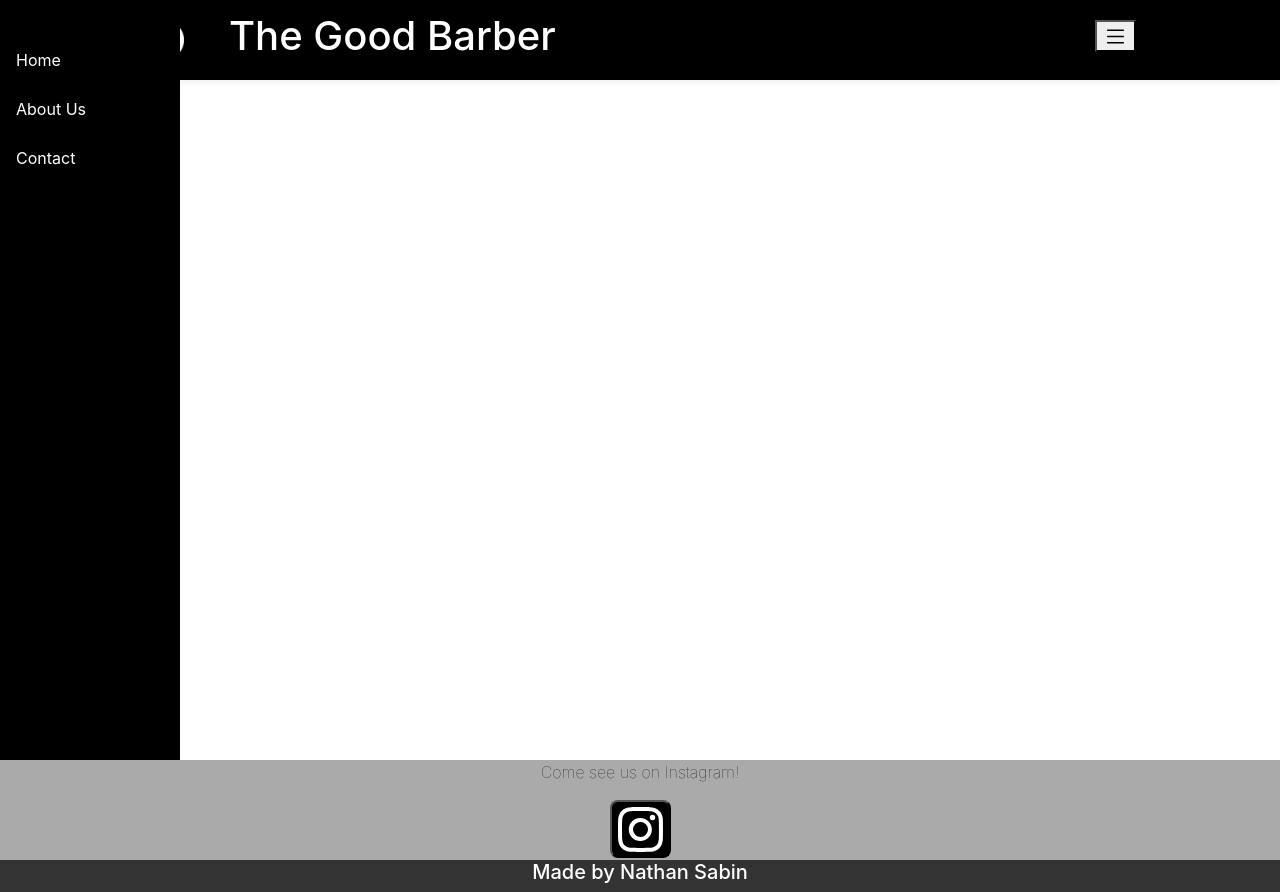
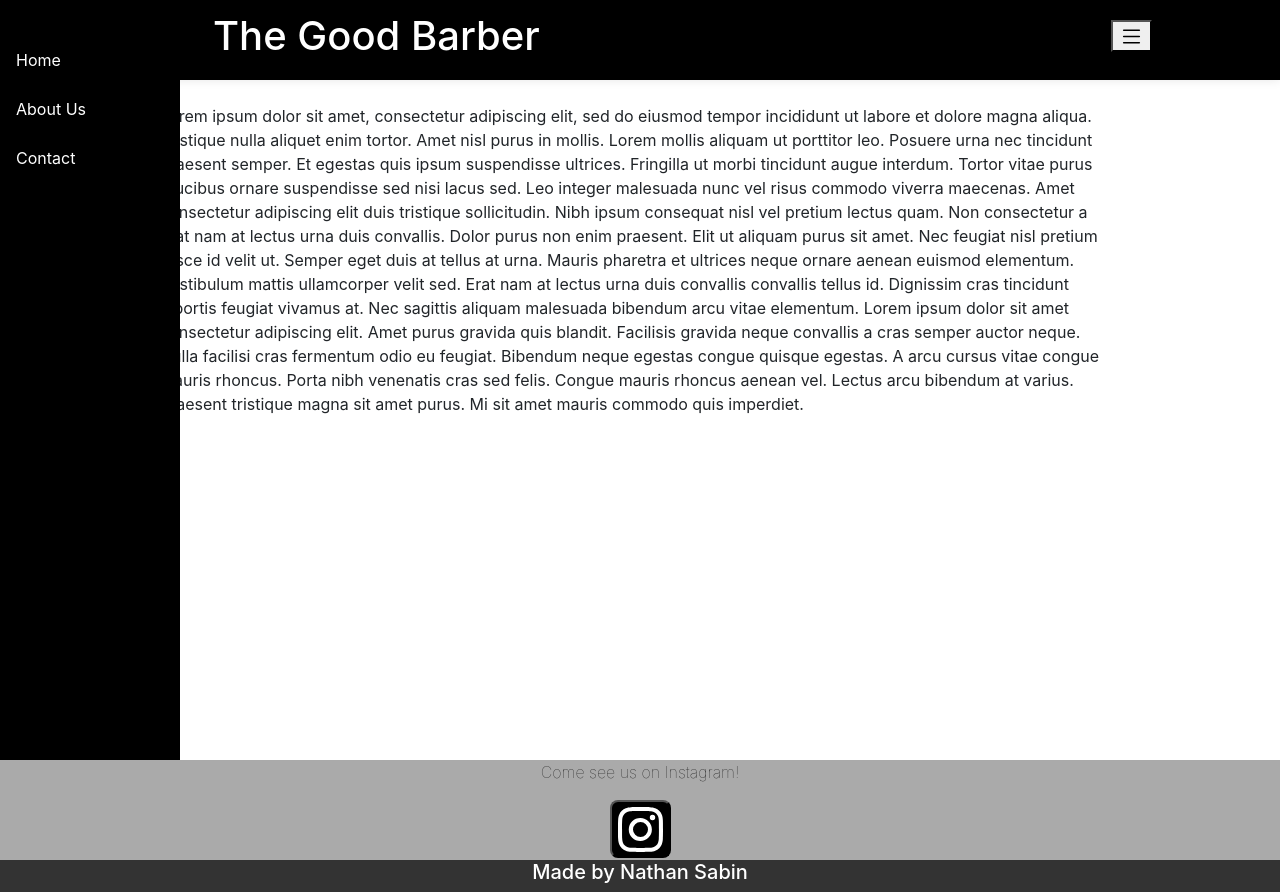
Before and after one commit to nathansabin/Good-Barber, a React (Create React App) app: page /about in a window 1280 px wide. Built offline with nearby package versions, Linux system fonts and the light colour scheme; the HTML template or start-up script is replaced by a standard one.

Commit message:
fixed header bug

```diff
--- a/src/components/header/header.css
+++ b/src/components/header/header.css
@@ -3,8 +3,9 @@
     height: 80px;
     background-color: black;
     color: white;
-    box-shadow: 0 0 10px rgba(0, 0, 0, 0.1); /* Add a box shadow if needed */
-    padding: 20px;
+    box-shadow: 0 0 10px rgba(0, 0, 0, 0.1);
+    padding-bottom: 20px;
+    padding-top: 20px;
 }
 
 .header-content {
--- a/src/pages/about/about.css
+++ b/src/pages/about/about.css
@@ -0,0 +1,5 @@
+.about-container {
+    width: 75%;
+    margin: auto auto;
+    line-height: 1.5;
+}
--- a/src/pages/about/index.js
+++ b/src/pages/about/index.js
@@ -3,8 +3,13 @@ import './about.css';
 
 function About() {
     return (
-        <div>
-            about
+        <div className='about-container'>
+            <div>
+                <img></img>
+            </div>
+            <p>Lorem ipsum dolor sit amet, consectetur adipiscing elit, sed do eiusmod tempor incididunt ut labore et dolore magna aliqua. Tristique nulla aliquet enim tortor. Amet nisl purus in mollis. Lorem mollis aliquam ut porttitor leo. Posuere urna nec tincidunt praesent semper. Et egestas quis ipsum suspendisse ultrices. Fringilla ut morbi tincidunt augue interdum. Tortor vitae purus faucibus ornare suspendisse sed nisi lacus sed. Leo integer malesuada nunc vel risus commodo viverra maecenas. Amet consectetur adipiscing elit duis tristique sollicitudin. Nibh ipsum consequat nisl vel pretium lectus quam. Non consectetur a erat nam at lectus urna duis convallis. Dolor purus non enim praesent. Elit ut aliquam purus sit amet. Nec feugiat nisl pretium fusce id velit ut.
+
+Semper eget duis at tellus at urna. Mauris pharetra et ultrices neque ornare aenean euismod elementum. Vestibulum mattis ullamcorper velit sed. Erat nam at lectus urna duis convallis convallis tellus id. Dignissim cras tincidunt lobortis feugiat vivamus at. Nec sagittis aliquam malesuada bibendum arcu vitae elementum. Lorem ipsum dolor sit amet consectetur adipiscing elit. Amet purus gravida quis blandit. Facilisis gravida neque convallis a cras semper auctor neque. Nulla facilisi cras fermentum odio eu feugiat. Bibendum neque egestas congue quisque egestas. A arcu cursus vitae congue mauris rhoncus. Porta nibh venenatis cras sed felis. Congue mauris rhoncus aenean vel. Lectus arcu bibendum at varius. Praesent tristique magna sit amet purus. Mi sit amet mauris commodo quis imperdiet.</p>
         </div>
     );
 }
```
